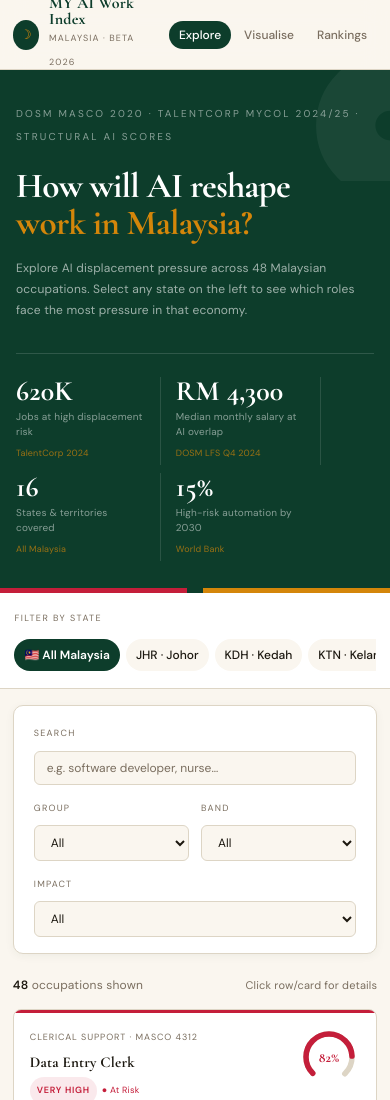
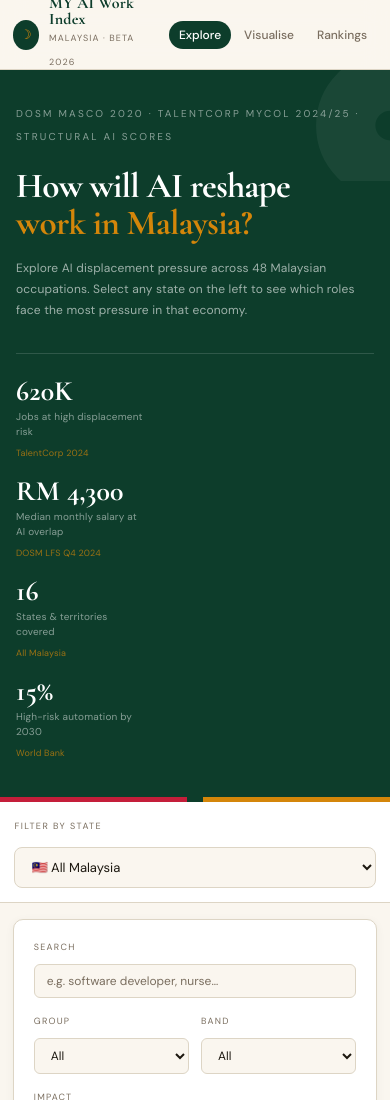
Before and after one commit to 48ong88/my-ai-work-index, a React (Vite) app: page / in a window 390 px wide. Shown: the top 1100 px of the page. Built offline with nearby package versions, Linux system fonts and the light colour scheme.

Commit message:
Fix iPhone mobile layout and state selector usability

```diff
--- a/src/App.jsx
+++ b/src/App.jsx
@@ -252,19 +252,18 @@ function StateSidebar({selectedState,onSelect,isMobile}){
     return(
       <section style={{borderBottom:`1px solid ${T.border}`,background:"#fff",padding:"0.85rem 0.9rem"}}>
         <p style={{fontSize:9,letterSpacing:"0.16em",color:T.muted,textTransform:"uppercase",margin:"0 0 0.55rem",fontFamily:"'DM Sans',sans-serif"}}>Filter by State</p>
-        <div style={{display:"flex",gap:6,overflowX:"auto",paddingBottom:4}}>
-          <button onClick={()=>onSelect(null)} style={{whiteSpace:"nowrap",border:"none",cursor:"pointer",padding:"8px 10px",borderRadius:18,fontFamily:"'DM Sans',sans-serif",fontSize:12,fontWeight:600,background:!selectedState?T.green:T.cream,color:!selectedState?"#fff":T.ink}}>
-            🇲🇾 All Malaysia
-          </button>
-          {ALL_STATES.map(st=>{
-            const active=selectedState?.id===st.id;
-            return(
-              <button key={st.id} onClick={()=>onSelect(st)} style={{whiteSpace:"nowrap",border:"none",cursor:"pointer",padding:"8px 10px",borderRadius:18,fontFamily:"'DM Sans',sans-serif",fontSize:12,background:active?T.greenLt:T.cream,color:active?T.green:T.ink,fontWeight:active?600:500}}>
-                {st.short} · {st.name}
-              </button>
-            );
-          })}
-        </div>
+        <select
+          value={selectedState?.id??"all"}
+          onChange={(e)=>onSelect(ALL_STATES.find(st=>st.id===e.target.value)??null)}
+          style={{width:"100%",border:`1.5px solid ${T.border}`,background:T.cream,color:T.ink,padding:"10px 12px",borderRadius:8,fontFamily:"'DM Sans',sans-serif",fontSize:13,outline:"none"}}
+        >
+          <option value="all">🇲🇾 All Malaysia</option>
+          {STATE_REGIONS.map(rg=>(
+            <optgroup key={rg.region} label={rg.region}>
+              {rg.states.map(st=><option key={st.id} value={st.id}>{st.short} · {st.name}</option>)}
+            </optgroup>
+          ))}
+        </select>
       </section>
     );
   }
@@ -338,6 +337,7 @@ function StateBanner({state,onClear,isMobile}){
 }
 
 export default function MalaysiaAIWorkIndex(){
+  const getIsMobile=()=>typeof window!=="undefined"&&window.matchMedia("(max-width: 1100px)").matches;
   const [tab,setTab]=useState("explore");
   const [search,setSearch]=useState("");
   const [filterGroup,setFilterGroup]=useState("All");
@@ -346,12 +346,12 @@ export default function MalaysiaAIWorkIndex(){
   const [selected,setSelected]=useState(null);
   const [activeState,setActiveState]=useState(null);
   const [mounted,setMounted]=useState(false);
-  const [isMobile,setIsMobile]=useState(false);
+  const [isMobile,setIsMobile]=useState(getIsMobile);
   const [viewMode,setViewMode]=useState("table");
 
   useEffect(()=>{setTimeout(()=>setMounted(true),80);},[]);
   useEffect(()=>{
-    const onResize=()=>setIsMobile(window.innerWidth<980);
+    const onResize=()=>setIsMobile(getIsMobile());
     onResize();
     window.addEventListener("resize",onResize);
     return()=>window.removeEventListener("resize",onResize);
@@ -370,7 +370,7 @@ export default function MalaysiaAIWorkIndex(){
   const css=`@import url('https://fonts.googleapis.com/css2?family=Cormorant+Garamond:wght@400;600;700;900&family=DM+Sans:wght@300;400;500;600&display=swap');*{box-sizing:border-box;margin:0;padding:0;scrollbar-width:thin;scrollbar-color:${T.green}44 ${T.paper};}body{background:${T.cream};}::-webkit-scrollbar{width:5px;}::-webkit-scrollbar-track{background:${T.paper};}::-webkit-scrollbar-thumb{background:${T.green}44;border-radius:3px;}input::placeholder{color:${T.muted};}@keyframes fadeUp{from{opacity:0;transform:translateY(14px)}to{opacity:1;transform:translateY(0)}}.ci{animation:fadeUp .38s ease both;}`;
 
   return(
-    <div style={{fontFamily:"'DM Sans',sans-serif",background:T.cream,minHeight:"100vh"}}>
+    <div style={{fontFamily:"'DM Sans',sans-serif",background:T.cream,minHeight:"100vh",width:"100%",overflowX:"hidden"}}>
       <style>{css}</style>
 
       <header style={{position:"sticky",top:0,zIndex:150,background:"rgba(250,246,239,.94)",backdropFilter:"blur(12px)",WebkitBackdropFilter:"blur(12px)",borderBottom:`1px solid ${T.border}`,padding:isMobile?"0 0.8rem":"0 1.5rem",display:"flex",alignItems:"center",justifyContent:"space-between",height:isMobile?70:60,gap:10}}>
@@ -401,7 +401,7 @@ export default function MalaysiaAIWorkIndex(){
           <p style={{fontSize:12,color:"rgba(255,255,255,.6)",maxWidth:460,lineHeight:1.75,marginBottom:"2rem"}}>Explore AI displacement pressure across 48 Malaysian occupations. Select any state on the left to see which roles face the most pressure in that economy.</p>
           <div style={{display:"flex",gap:0,flexWrap:"wrap",borderTop:"1px solid rgba(255,255,255,.14)",paddingTop:"1.4rem"}}>
             {[{val:"620K",label:"Jobs at high displacement risk",note:"TalentCorp 2024"},{val:"RM 4,300",label:"Median monthly salary at AI overlap",note:"DOSM LFS Q4 2024"},{val:"16",label:"States & territories covered",note:"All Malaysia"},{val:"15%",label:"High-risk automation by 2030",note:"World Bank"}].map((s,i)=>(
-              <div key={s.val} style={{paddingRight:isMobile?"0.9rem":"2rem",marginRight:isMobile?"0.9rem":"2rem",borderRight:i<3?"1px solid rgba(255,255,255,.12)":"none",marginBottom:"0.5rem"}}>
+              <div key={s.val} style={{paddingRight:isMobile?"0.5rem":"2rem",marginRight:isMobile?"0.5rem":"2rem",borderRight:!isMobile&&i<3?"1px solid rgba(255,255,255,.12)":"none",marginBottom:"0.75rem",width:isMobile?"50%":"auto"}}>
                 <div style={{fontFamily:"'Cormorant Garamond',serif",fontSize:28,fontWeight:700,color:"#fff",lineHeight:1}}>{s.val}</div>
                 <div style={{fontSize:10,color:"rgba(255,255,255,.5)",marginTop:4,maxWidth:130,lineHeight:1.5}}>{s.label}</div>
                 <div style={{fontSize:9,color:T.amber,marginTop:3,opacity:.7}}>{s.note}</div>
--- a/src/index.css
+++ b/src/index.css
@@ -64,6 +64,7 @@ body,
 
 body {
   background: var(--bg);
+  overflow-x: hidden;
 }
 
 h1,
```
